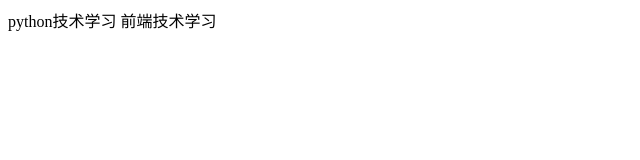
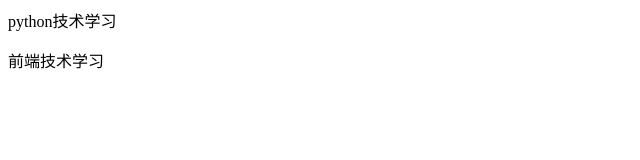
Before and after one commit to dkxbc/dkxbc.github.io, a plain HTML site: page index.html in a window 1280 px wide. Shown: the whole page, without its empty margins (0-640 px from the left). Drawn offline with Linux system fonts and the light colour scheme.

Commit message:
Update index.html

```diff
--- a/index.html
+++ b/index.html
@@ -1,4 +1,4 @@
 <div>
-<a>python技术学习</a>
+<a>python技术学习</a><p>
 <a>前端技术学习</a>
 </div>
```
